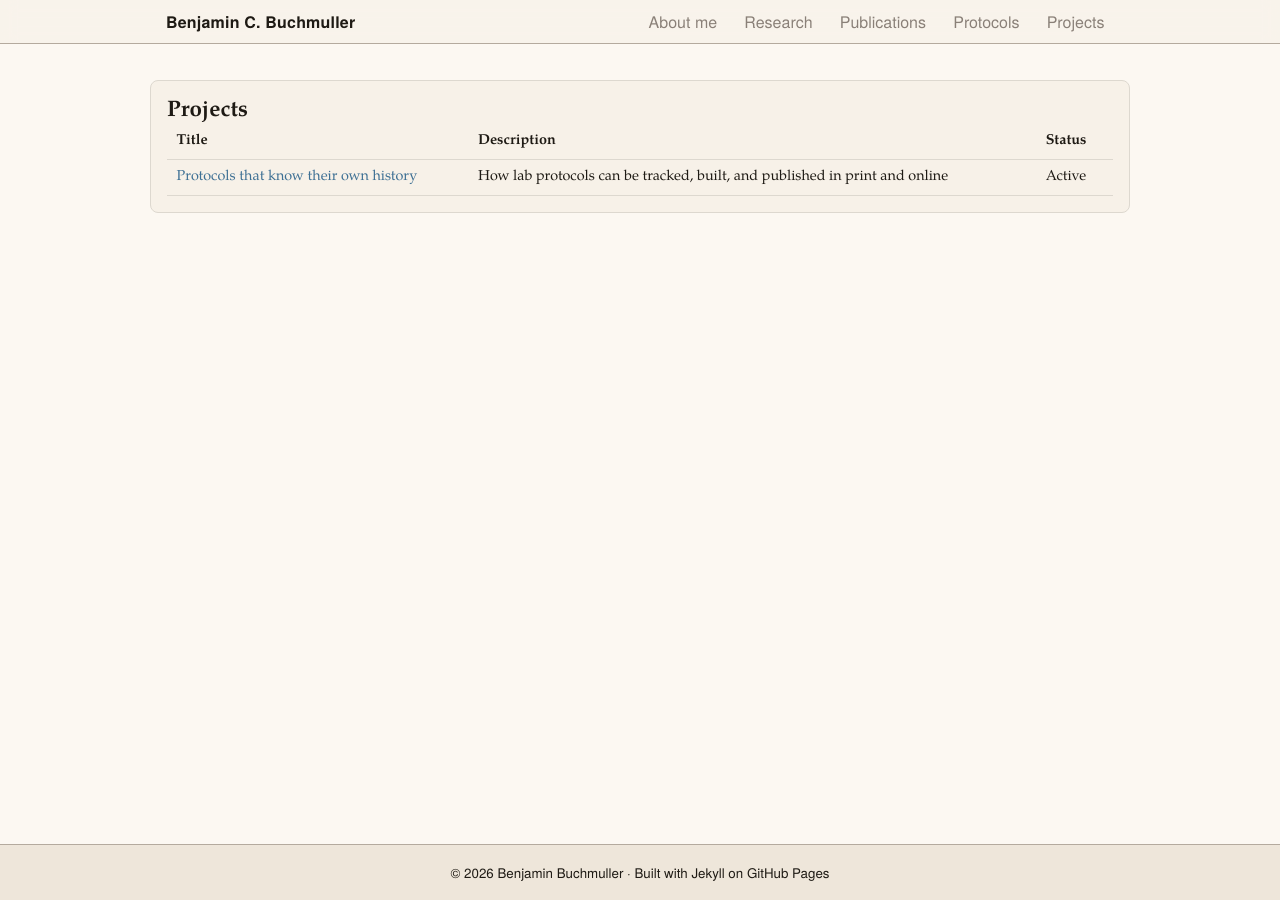
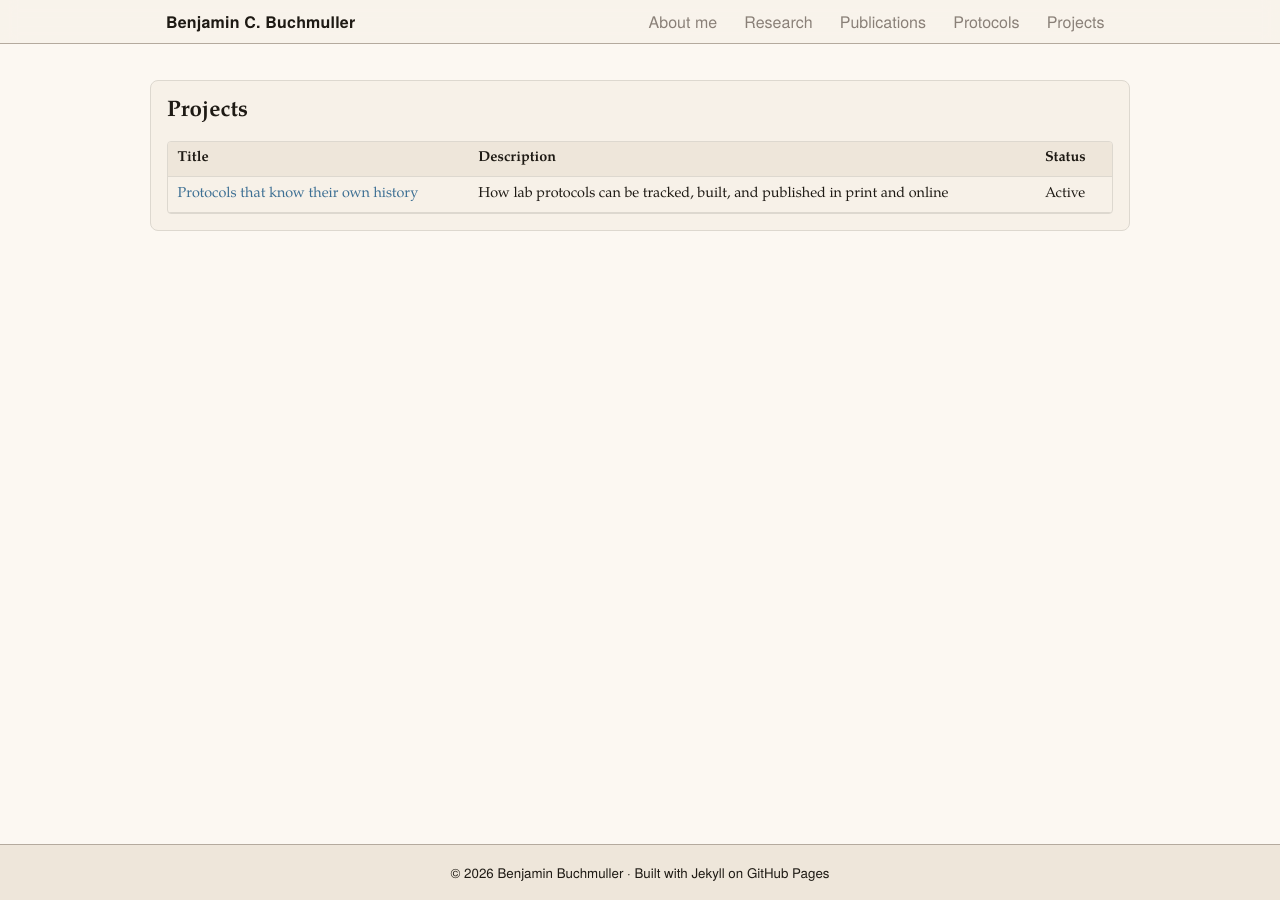
Before and after one commit to benjbuch/benjbuch.github.io, a Jekyll site: the page built from projects/index.html, in a window 1280 px wide. Built offline with Jekyll 4.4.1, drawn with Linux system fonts in a browser that asks for light colours.

Commit message:
Wrap project table as scrollable table

```diff
--- a/projects/index.html
+++ b/projects/index.html
@@ -8,6 +8,7 @@
   <section id="{{ page.anchor | default: page.title | slugify }}">
     <div class="card">
       <h2>{{ page.title }}</h2>
+        <div class="scrollable-table">
         <table class="protocol-table">
           <thead>
             <tr>
@@ -27,5 +28,6 @@
           </tbody>
         </table>
       </div>
+    </div>
   </section>
 </main>
```
Lines whose indentation alone changed are shown as unchanged.
